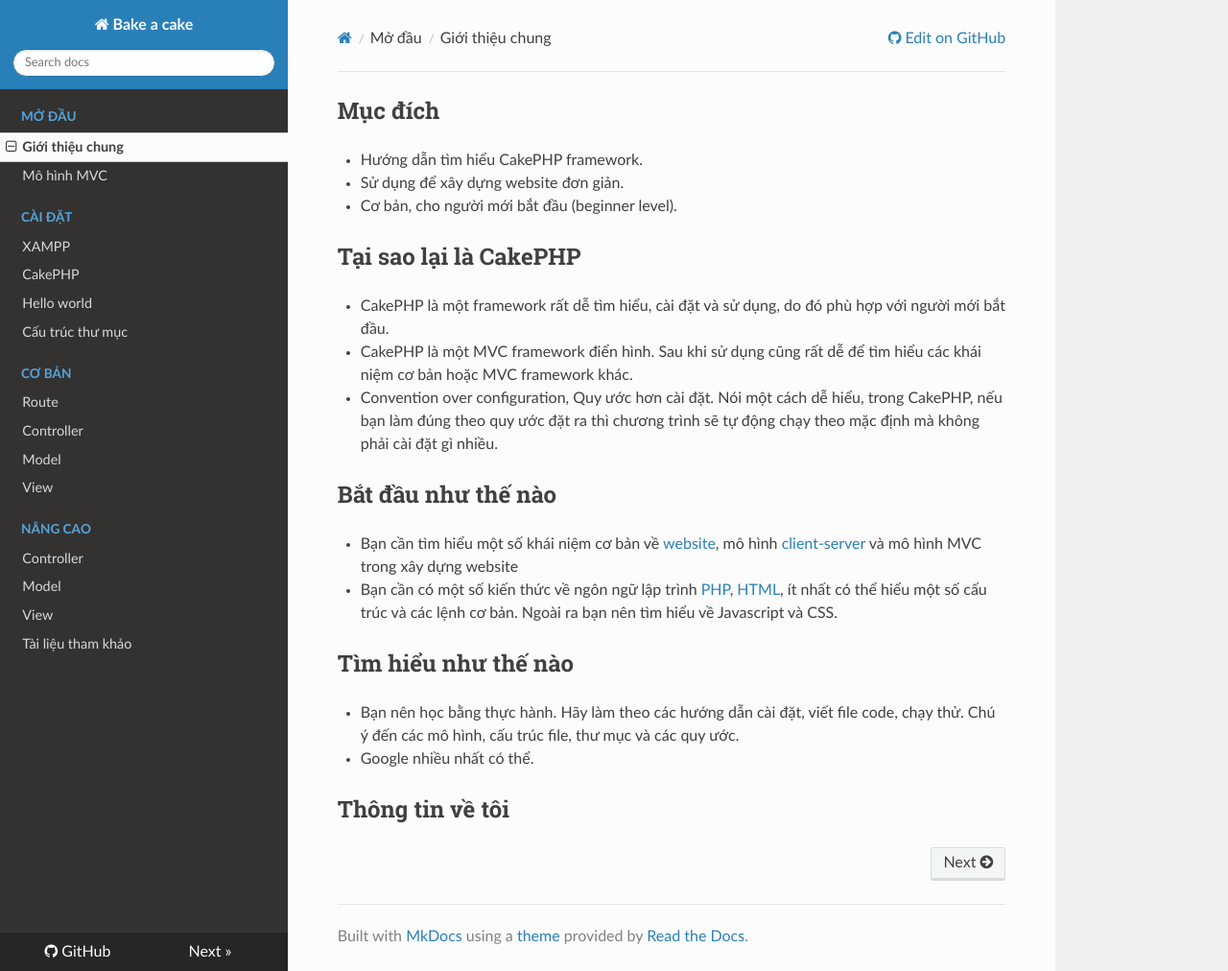
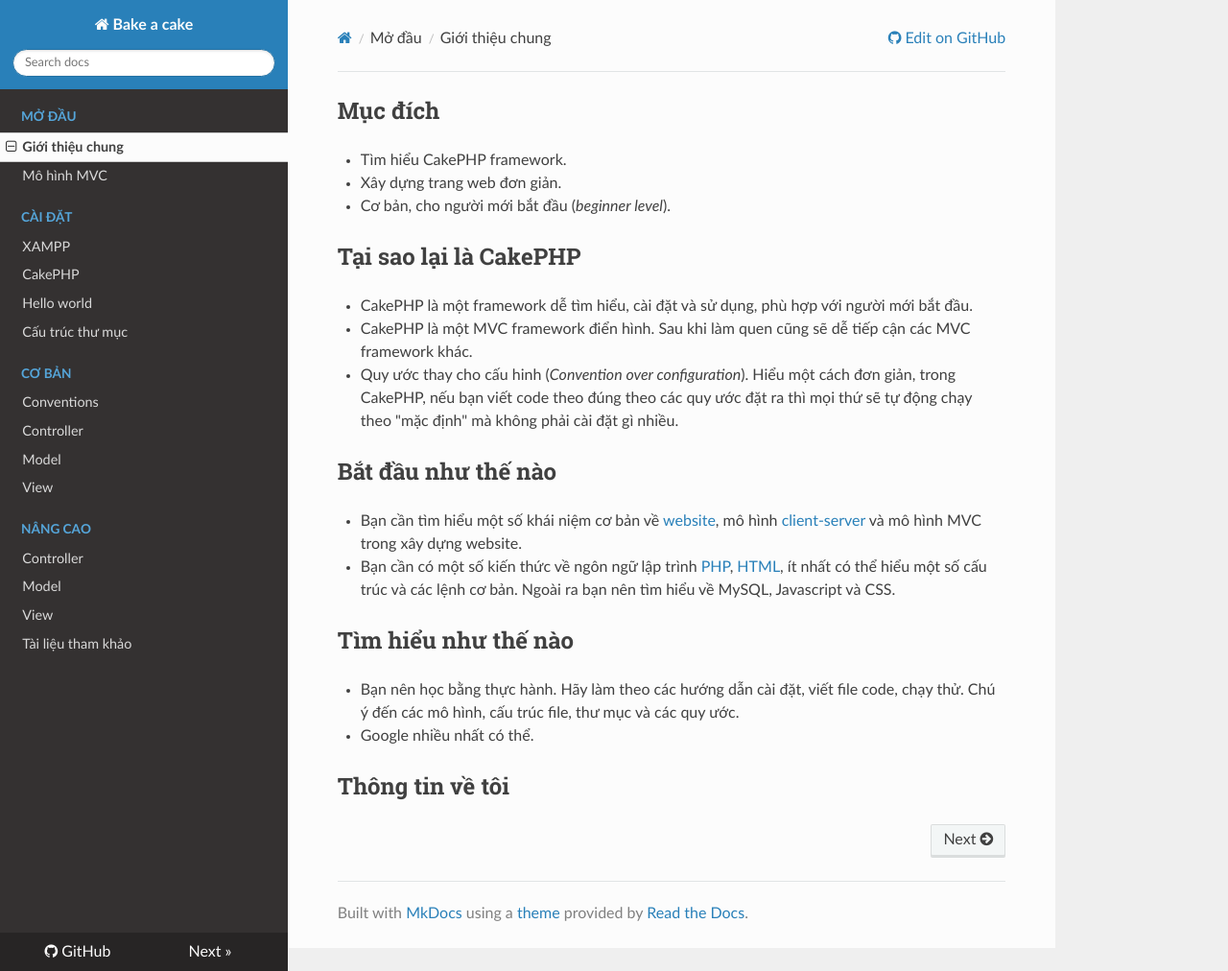
Before and after one commit to le-quoc-tuan/bake-a-cake, an MkDocs documentation site: the page built from docs/index.md, in a window 1280 px wide and 1012 px high. Shown: the whole window at 96% size. Built offline with MkDocs 1.6.1, drawn with Linux system fonts in a browser that asks for light colours; nearby versions of some CDN libraries; old or Windows-style settings are respelled for this version of MkDocs.

Commit message:
Add new content

```diff
--- a/docs/index.md
+++ b/docs/index.md
@@ -1,19 +1,19 @@
 ## Mục đích
 
-* Hướng dẫn tìm hiểu CakePHP framework.
-* Sử dụng để xây dựng website đơn giản.
-* Cơ bản, cho người mới bắt đầu (beginner level).
+* Tìm hiểu CakePHP framework.
+* Xây dựng trang web đơn giản.
+* Cơ bản, cho người mới bắt đầu (*beginner level*).
 
 ## Tại sao lại là CakePHP
 
-* CakePHP là một framework rất dễ tìm hiểu, cài đặt và sử dụng, do đó phù hợp với người mới bắt đầu.
-* CakePHP là một MVC framework điển hình. Sau khi sử dụng cũng rất dễ để tìm hiểu các khái niệm cơ bản hoặc MVC framework khác.
-* Convention over configuration, Quy ước hơn cài đặt. Nói một cách dễ hiểu, trong CakePHP, nếu bạn làm đúng theo quy ước đặt ra thì chương trình sẽ tự động chạy theo mặc định mà không phải cài đặt gì nhiều.
+* CakePHP là một framework dễ tìm hiểu, cài đặt và sử dụng, phù hợp với người mới bắt đầu.
+* CakePHP là một MVC framework điển hình. Sau khi làm quen cũng sẽ dễ tiếp cận các MVC framework khác.
+* Quy ước thay cho cấu hinh (*Convention over configuration*). Hiểu một cách đơn giản, trong CakePHP, nếu bạn viết code theo đúng theo các quy ước đặt ra thì mọi thứ sẽ tự động chạy theo "mặc định" mà không phải cài đặt gì nhiều.
 
 ## Bắt đầu như thế nào
 
-* Bạn cần tìm hiểu một số khái niệm cơ bản về [website](https://vi.wikipedia.org/wiki/Website), mô hình [client-server](https://vi.wikipedia.org/wiki/Client-server) và mô hình MVC trong xây dựng website
-* Bạn cần có một số kiến thức về ngôn ngữ lập trình [PHP](https://secure.php.net/manual/en/), [HTML](http://www.w3schools.com/html/), ít nhất có thể hiểu một số cấu trúc và các lệnh cơ bản. Ngoài ra bạn nên tìm hiểu về Javascript và CSS.
+* Bạn cần tìm hiểu một số khái niệm cơ bản về [website](https://vi.wikipedia.org/wiki/Website), mô hình [client-server](https://vi.wikipedia.org/wiki/Client-server) và mô hình MVC trong xây dựng website.
+* Bạn cần có một số kiến thức về ngôn ngữ lập trình [PHP](https://secure.php.net/manual/en/), [HTML](http://www.w3schools.com/html/), ít nhất có thể hiểu một số cấu trúc và các lệnh cơ bản. Ngoài ra bạn nên tìm hiểu về MySQL, Javascript và CSS.
 
 ## Tìm hiểu như thế nào
 
--- a/mkdocs.yml
+++ b/mkdocs.yml
@@ -14,7 +14,7 @@ pages:
     - Hello world: install/hello_world.md
     - Cấu trúc thư mục: install/folder_structure.md
 - Cơ bản:
-    - Route: basic/route.md
+    - Conventions: basic/convention.md
     - Controller: basic/controller.md
     - Model: basic/model.md
     - View: basic/view.md
```
Also changed, not shown: docs/install/cakephp.md (+1 -1 lines), docs/install/xampp.md (+3 -0 lines), docs/overview/request.md (+6 -7 lines), docs/basic/convention.md (added), docs/basic/route.md (deleted), docs/img/basic_mvc.png, docs/img/download_debugkit.png (added), docs/img/finish_install_xampp.png, docs/img/start_xampp.gif (added).
